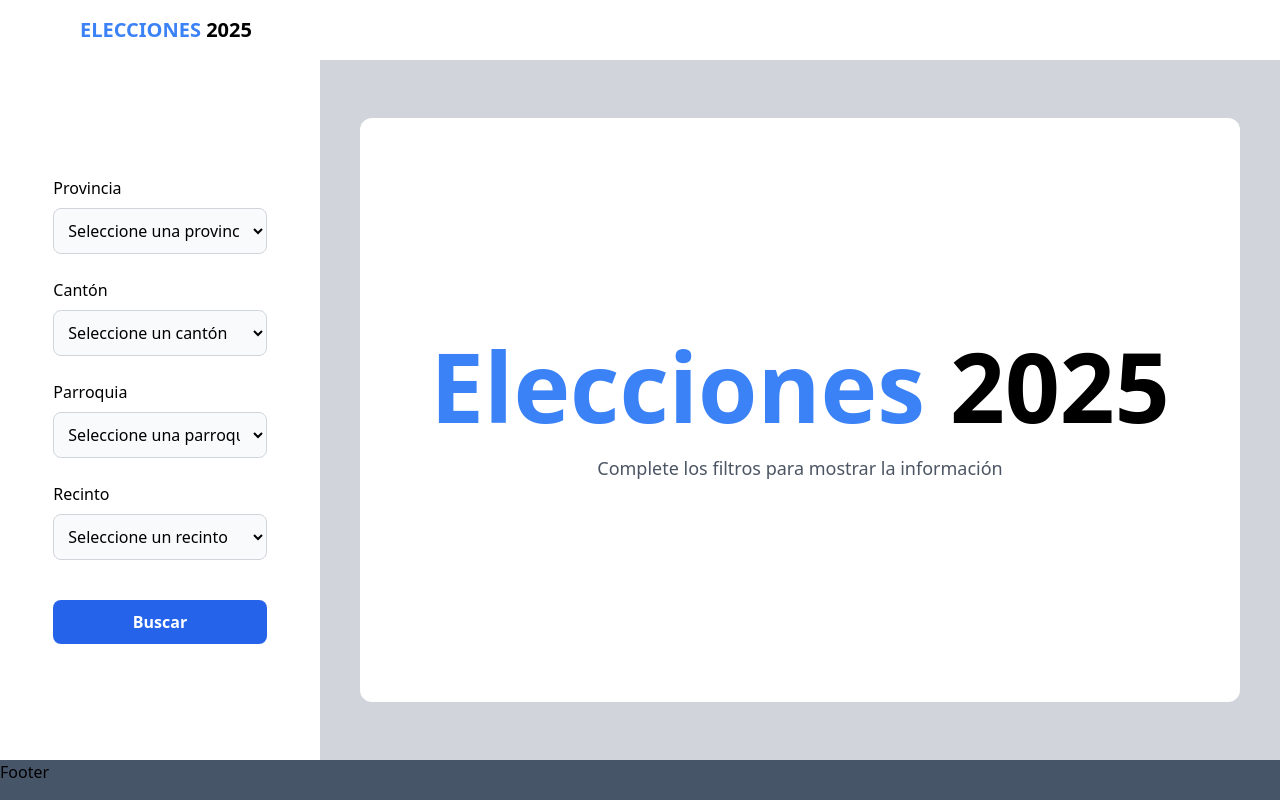
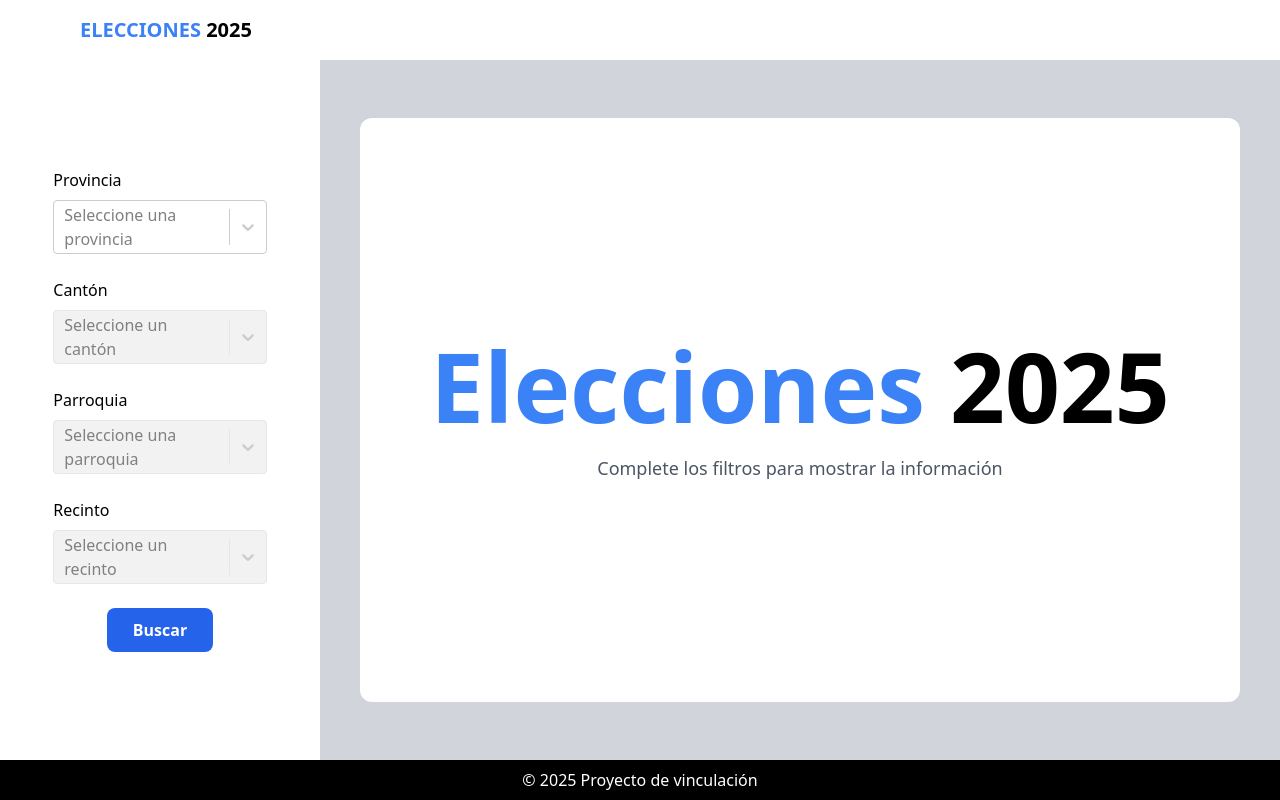
Before and after one commit to pacoquiroga/Votaciones-Frontend, a React (Vite) app: page / in a window 1280 px wide. Built offline with nearby package versions, Linux system fonts and the light colour scheme.

Commit message:
Footer y Selects

```diff
--- a/package.json
+++ b/package.json
@@ -12,7 +12,8 @@
   "dependencies": {
     "react": "^18.3.1",
     "react-dom": "^18.3.1",
-    "react-icons": "^5.4.0"
+    "react-icons": "^5.4.0",
+    "react-select": "^5.9.0"
   },
   "devDependencies": {
     "@eslint/js": "^9.17.0",
--- /dev/null
+++ b/src/components/shared/Footer.jsx
@@ -0,0 +1,7 @@
+export default function Footer(){
+    return(
+        <footer className="bg-black flex h-full w-full md:col-span-2 items-center justify-center">
+            <p className="text-white">© 2025 Proyecto de vinculación</p>
+        </footer>
+    );
+}
--- a/src/components/shared/Menu.jsx
+++ b/src/components/shared/Menu.jsx
@@ -1,110 +1,144 @@
-const provincias = [
+import Select from 'react-select';
+import { useState } from 'react';
+
+const provinciasEjemplo = [
     {
-        "id": 1,
-        "nombre": "Pichincha"
+        "value": 1,
+        "label": "Pichincha"
     },
     {
-        "id": 2,
-        "nombre": "Guayas"
+        "value": 2,
+        "label": "Guayas"
     },
     {
-        "id": 3,
-        "nombre": "Azuay"
+        "value": 3,
+        "label": "Azuay"
     }
 ]
 
-const cantones = [
+const cantonesEjemplo = [
     {
-        "id": 1,
-        "nombre": "Quito",
-        "provincia_id": 1
+        "value": 1,
+        "label": "Quito",
     },
     {
-        "id": 2,
-        "nombre": "Cuenca",
-        "provincia_id": 3
+        "value": 2,
+        "label": "Cuenca",
     },
     {
-        "id": 3,
-        "nombre": "Guayaquil",
-        "provincia_id": 2
+        "value": 3,
+        "label": "Guayaquil",
     }
 ]
 
-const parroquias = [
+const parroquiasEjemplo = [
     {
-        "id": 1,
-        "nombre": "La Mariscal",
-        "canton_id": 1
+        "value": 1,
+        "label": "La Mariscal",
     },
     {
-        "id": 2,
-        "nombre": "El Vecino",
-        "canton_id": 2
+        "value": 2,
+        "label": "El Vecino",
     },
     {
-        "id": 3,
-        "nombre": "El Salado",
-        "canton_id": 3
+        "value": 3,
+        "label": "El Salado",
     }
 ]
 
-const recintos = [
+const recintosEjemplo = [
     {
-        "id": 1,
-        "nombre": "Colegio 24 de Mayo",
-        "parroquia_id": 1
+        "value": 1,
+        "label": "Colegio 24 de Mayo",
     },
     {
-        "id": 2,
-        "nombre": "Escuela 12 de Octubre",
-        "parroquia_id": 2
+        "value": 2,
+        "label": "Escuela 12 de Octubre",
     },
     {
-        "id": 3,
-        "nombre": "Escuela 9 de Octubre",
-        "parroquia_id": 3
+        "value": 3,
+        "label": "Escuela 9 de Octubre",
     }
 ]
 
 export default function Menu({ menu }) {
+    // Implementar base de datos para cargar las opciones
+    const [provincias, setProvincias] = useState(provinciasEjemplo);
+    const [cantones, setCantones] = useState([]);
+    const [parroquias, setParroquias] = useState([]);
+    const [recintos, setRecintos] = useState([]);
+
+    // Opciones seleccionadas
+    const [provincia, setProvincia] = useState(null);
+    const [canton, setCanton] = useState(null);
+    const [parroquia, setParroquia] = useState(null);
+    const [recinto, setRecinto] = useState(null);
+
+    const handleChange = (tipo, valor) => {
+        if (tipo === 'provincia') {
+            setProvincia(valor);
+            setCanton(null);
+            setParroquia(null);
+            setRecinto(null);
+
+            //Implementar base de datos para cargar los cantones
+            setCantones(cantonesEjemplo);
+        } else if (tipo === 'canton') {
+            setCanton(valor);
+            setParroquia(null);
+            setRecinto(null);
+
+            //Implementar base de datos para cargar las parroquias
+            setParroquias(parroquiasEjemplo);
+        } else if (tipo === 'parroquia') {
+            setParroquia(valor);
+            setRecinto(null);
+
+            //Implementar base de datos para cargar los recintos
+            setRecintos(recintosEjemplo);
+        } else if (tipo === 'recinto') {
+            setRecinto(valor);
+        }
+    }
+
     return (
         <div className={`bg-white md:flex justify-center items-center
         ${menu ? 'flex' : 'hidden'}`}>
             <form className="flex flex-col w-8/12">
+
                 <label className="block mb-2 font-medium text-black">Provincia</label>
-                <select className="bg-gray-50 border border-gray-300 text-black rounded-lg focus:ring-blue-500 focus:border-blue-500  p-2.5 mb-6">
-                    <option value="">Seleccione una provincia</option>
-                    {provincias.map(provincia => (
-                        <option key={provincia.id} value={provincia.id}>{provincia.nombre}</option>
-                    ))}
-                </select>
+                <Select
+                className='mb-6'
+                placeholder='Seleccione una provincia'
+                onChange={(option) => handleChange('provincia', option)}
+                options={provincias} />
 
                 <label className="block mb-2 font-medium text-black">Cantón</label>
-                <select className="bg-gray-50 border border-gray-300 text-black rounded-lg focus:ring-blue-500 focus:border-blue-500  p-2.5 mb-6">
-                    <option value="">Seleccione un cantón</option>
-                    {cantones.map(canton => (
-                        <option key={canton.id} value={canton.id}>{canton.nombre}</option>
-                    ))}
-                </select>
+                <Select
+                className='mb-6'
+                placeholder='Seleccione un cantón'
+                onChange={(option) => handleChange('canton', option)}
+                isDisabled={!provincia}
+                options={cantones} />
 
                 <label className="block mb-2 font-medium text-black">Parroquia</label>
-                <select className="bg-gray-50 border border-gray-300 text-black rounded-lg focus:ring-blue-500 focus:border-blue-500  p-2.5 mb-6">
-                    <option value="">Seleccione una parroquia</option>
-                    {parroquias.map(parroquia => (
-                        <option key={parroquia.id} value={parroquia.id}>{parroquia.nombre}</option>
-                    ))}
-                </select>
+                <Select
+                className='mb-6'
+                placeholder='Seleccione una parroquia'
+                onChange={(option) => handleChange('parroquia', option)}
+                isDisabled={!canton}
+                options={parroquias} />
 
                 <label className="block mb-2 font-medium text-black">Recinto</label>
-                <select className="bg-gray-50 border border-gray-300 text-black rounded-lg focus:ring-blue-500 focus:border-blue-500  p-2.5 mb-10">
-                    <option value="">Seleccione un recinto</option>
-                    {recintos.map(recinto => (
-                        <option key={recinto.id} value={recinto.id}>{recinto.nombre}</option>
-                    ))}
-                </select>
+                <Select
+                className='mb-6'
+                placeholder='Seleccione un recinto'
+                onChange={(option) => handleChange('recinto', option)}
+                isDisabled={!parroquia}
+                options={recintos} />
 
-                <button className="text-white bg-blue-600 hover:bg-blue-800 focus:ring-4 focus:ring-blue-300 font-bold rounded-lg px-5 py-2.5 focus:outline-none">
+                <button
+                className="text-white bg-blue-600 hover:bg-blue-800 focus:ring-4 focus:ring-blue-300 font-bold rounded-lg px-5 py-2.5 focus:outline-none w-1/2 mx-auto">
                     Buscar
                 </button>
             </form>
--- a/src/pages/Layout.jsx
+++ b/src/pages/Layout.jsx
@@ -1,5 +1,6 @@
 import Header from "../components/shared/header";
 import Menu from "../components/shared/Menu";
+import Footer from "../components/shared/Footer";
 import { useState } from "react";
 
 export default function Layout({ Contenido }){
@@ -15,7 +16,7 @@ export default function Layout({ Contenido }){
                     <Contenido />
                 </div>
             </div>
-            <div className="bg-slate-600 md:col-span-2"><p>Footer</p></div>
+            <Footer />
         </div>
     );
 }
```
Also changed, not shown: 1 other file (tests, documents, lock files or other folders).
